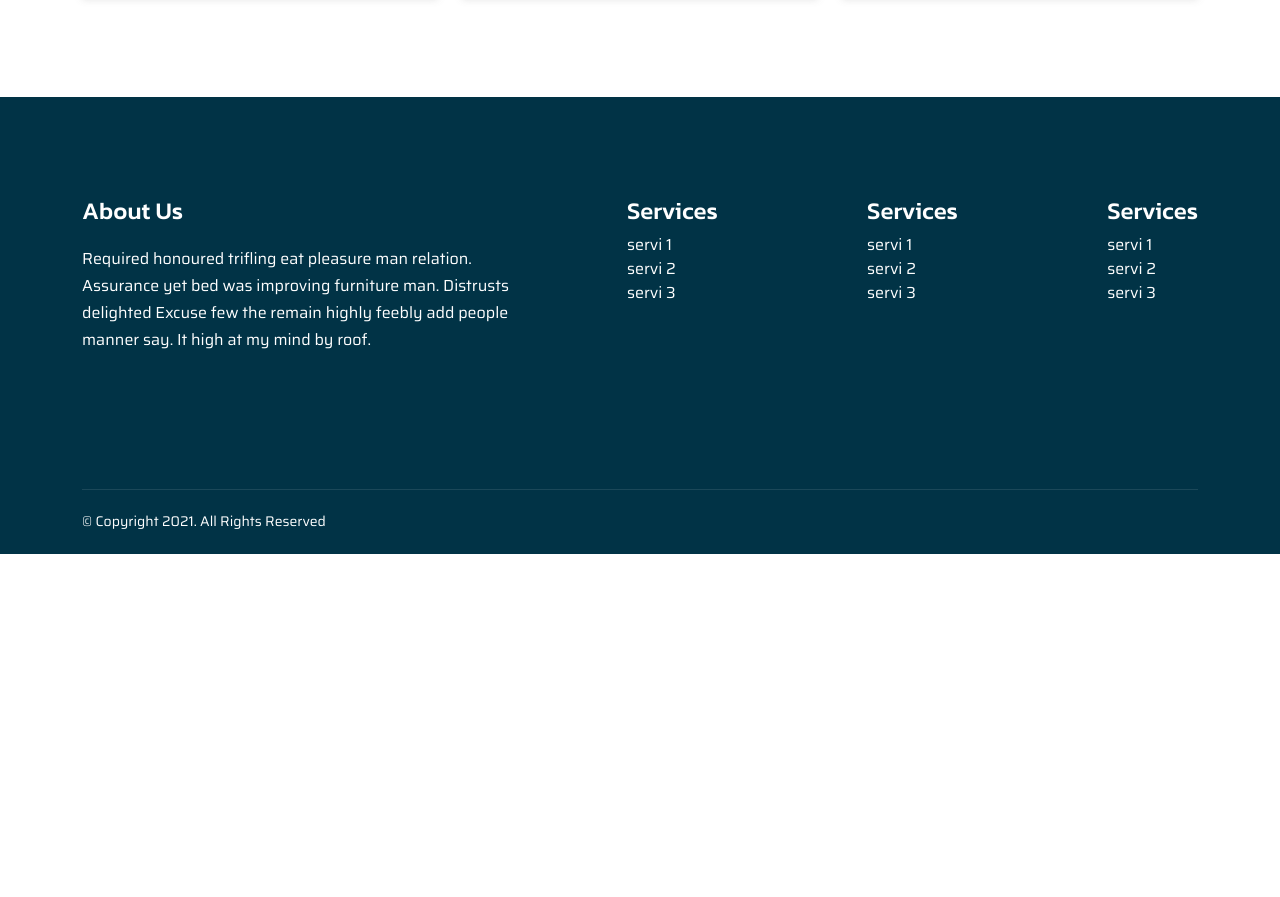
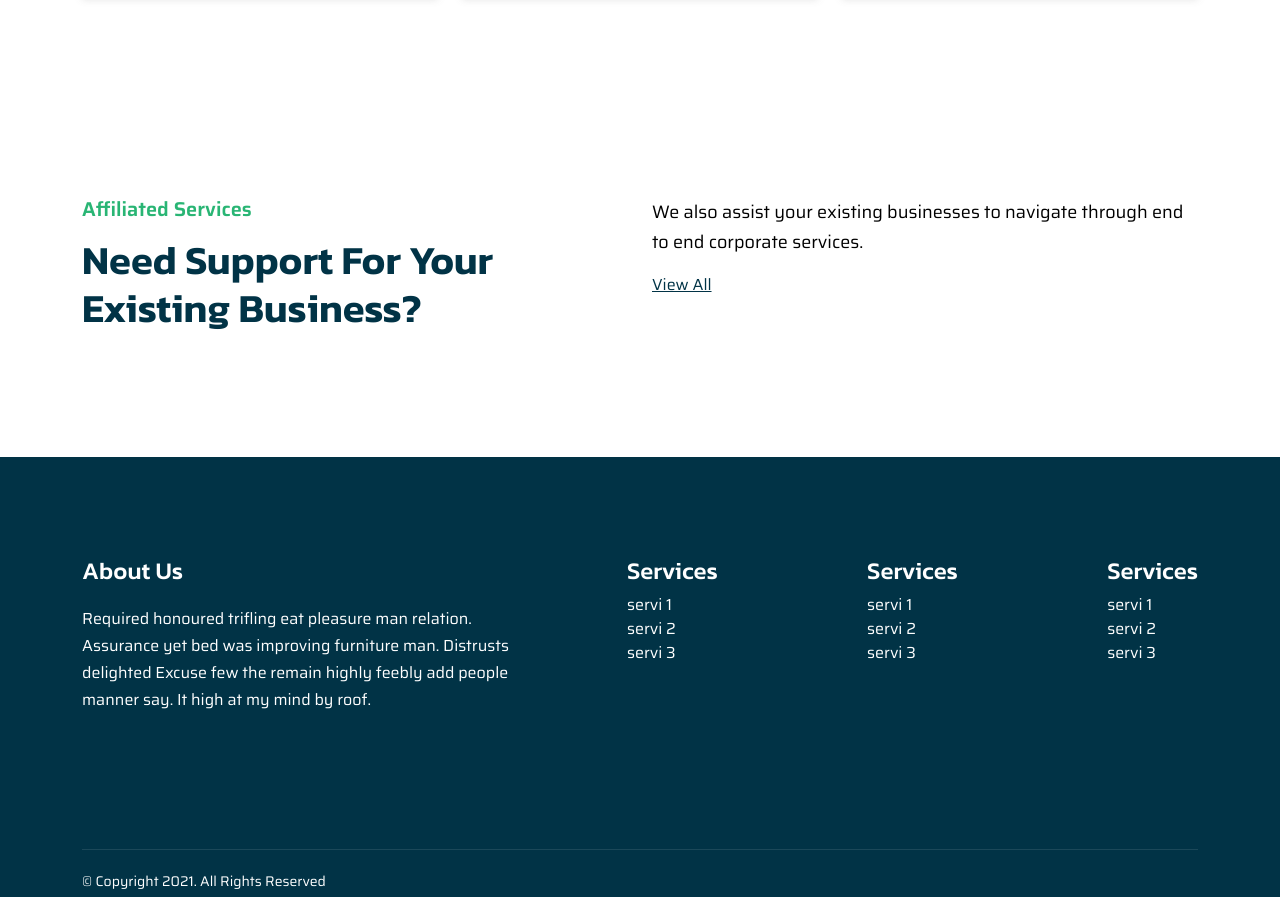
Before and after one commit to Mithunraj1590/createbiz, a plain HTML site: page index.html in a window 1280 px wide. Shown: the part 1533-2430 px from the top of the page. Before the commit the page ends 2087 px from the top, so only its background shows below. Drawn offline with nearby package versions, Linux system fonts and the light colour scheme.

Commit message:
update logo

```diff
--- a/assets/scss/pages/home.scss
+++ b/assets/scss/pages/home.scss
@@ -125,3 +125,27 @@
         }
     }
 }
+
+.home-services{
+    padding-top: 100px;
+    padding-bottom: 100px;
+
+    .service-top{
+        .sub-title {
+            margin-bottom: 15px;
+            max-width: max-content;
+            color: $secondary-color;
+            font-family: $font-family;
+        }
+
+        .title {
+            color: $primary;
+            margin: auto;
+            max-width: max-content;
+            margin-bottom: 25px;
+        }
+        p{
+            font-size: 18px;
+        }
+    }
+}
--- a/index.html
+++ b/index.html
@@ -17,7 +17,7 @@
     <div class="container h-100 d-flx flx-vcenter">
       <div class="logo">
         <a href="./">
-          <img src="/assets/images/CreateBiz.png" alt="">
+          <img src="assets/images/CreateBiz.png" alt="">
         </a>
       </div>
       <div class="header-right ml-auto d-flx flx-vcenter">
@@ -150,6 +150,25 @@
      </div>
     </section>
 
+    <section class="home-services">
+      <div class="container">
+        <div class="service-top">
+          <div class="row">
+            <div class="col-lg-6">
+              <h4 class="ttl ttl-20 sub-title">Affiliated Services</h4>
+              <h2 class="ttl ttl-40 title">Need Support For Your Existing Business?
+              </h2>
+            </div>
+            <div class="col-lg-6">
+              <p>We also assist your existing businesses to navigate through end to end corporate services.
+              </p>
+              <a href="">View All</a>
+            </div>
+          </div>
+        </div>
+      </div>
+    </section>
+
 
 
   </main>
```
Also changed, not shown: assets/css/pages/home.css.
